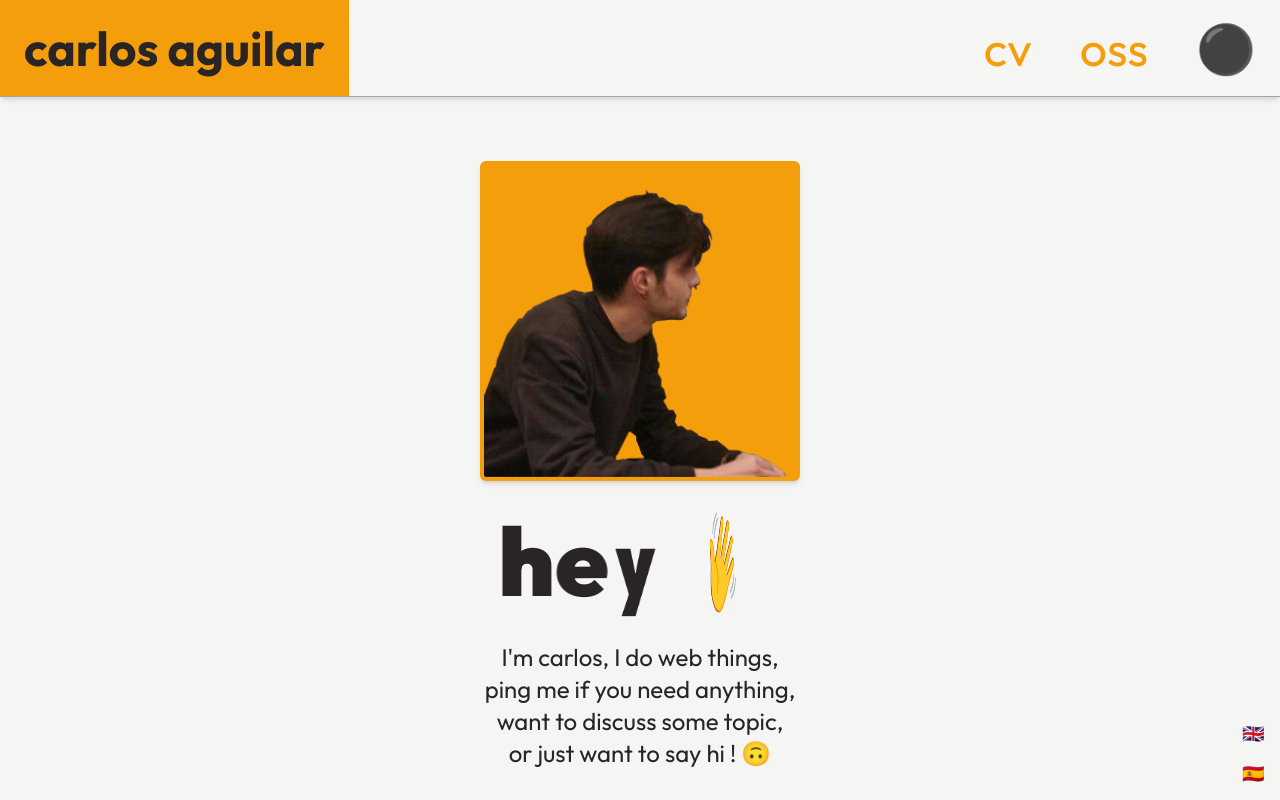
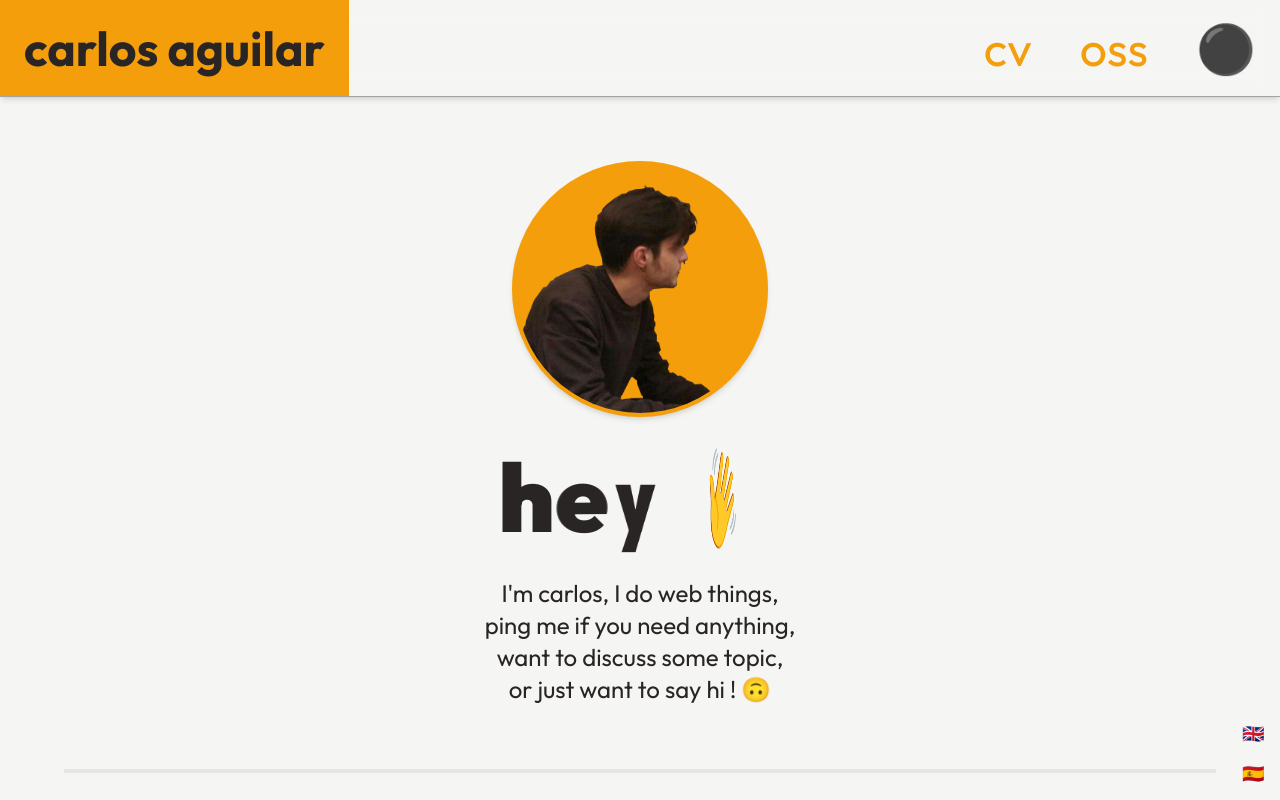
Before and after one commit to wh0am1-dev/wh0am1-dev.github.io, a SvelteKit app: page / in a window 1280 px wide. Shown: the top 800 px of the page. Built offline with nearby package versions, Linux system fonts and the light colour scheme; a web font is replaced by a local one.

Commit message:
style: shadows and rounded avatar

```diff
--- a/src/lib/components/Card.svelte
+++ b/src/lib/components/Card.svelte
@@ -21,6 +21,7 @@
     section {
       @apply hover:scale-105 hover:shadow-lg;
       @apply hover:ring-2 hover:ring-amber-500 dark:hover:ring-amber-400;
+      @apply dark:hover:shadow-stone-900;
     }
   }
 </style>
--- a/src/routes/+page.svelte
+++ b/src/routes/+page.svelte
@@ -7,10 +7,9 @@
   alt="ego"
   src="/img/ego.png"
   class="
-    aspect-square w-64 rounded-md
-    border-4 border-amber-500 bg-amber-500 object-cover shadow-md
-    dark:border-amber-400 dark:bg-amber-400 dark:shadow-stone-900
-    xl:w-80
+    aspect-square w-48 rounded-full border-4
+    border-amber-500 bg-amber-500 object-cover shadow-md dark:border-amber-400
+    dark:bg-amber-400 dark:shadow-stone-900 xl:w-64
   "
 />
 
@@ -33,7 +32,8 @@
 <style lang="postcss">
   @media (hover: hover) {
     img {
-      @apply transition-all hover:scale-105 hover:shadow-lg;
+      @apply transition-all hover:scale-110 hover:shadow-lg active:scale-95;
+      @apply dark:hover:shadow-stone-900;
     }
   }
 
```
